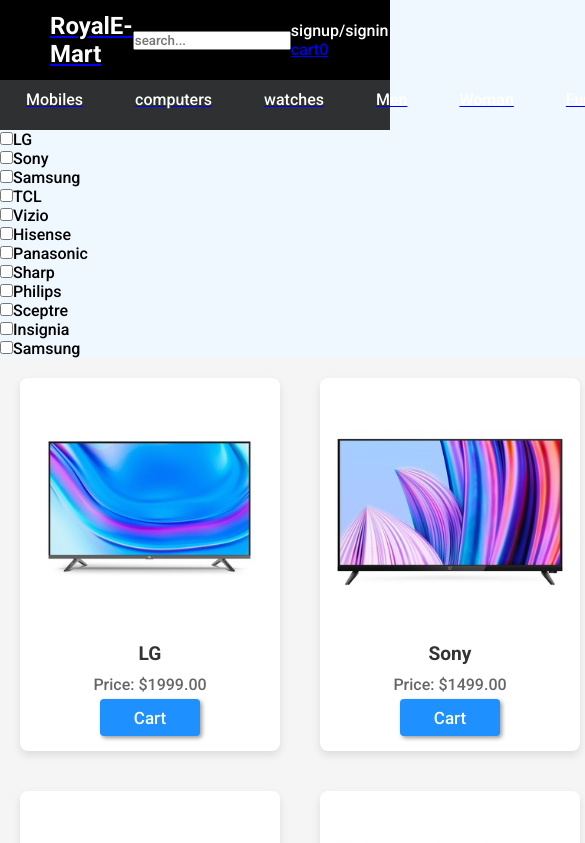
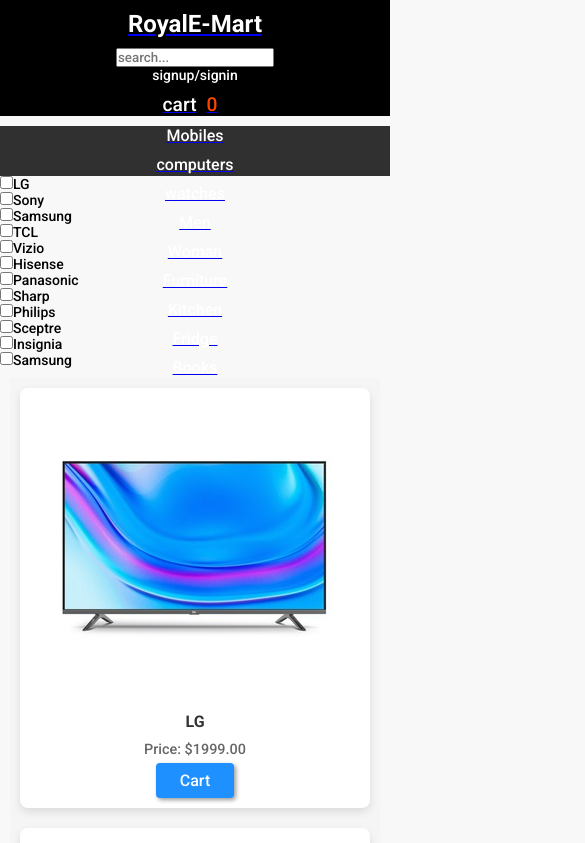
Before and after one commit to VenkyRo/E-Commerce-React, a React (Vite) app: page /tv in a window 390 px wide. Shown: the top 843 px of the page, 585 px wide, since content can reach past the window. Built offline with nearby package versions, Linux system fonts and the light colour scheme.

Commit message:
Update App.css

```diff
--- a/src/App.css
+++ b/src/App.css
@@ -231,23 +231,221 @@
 }
 
 
-/* Responsive Design */
-@media (max-width: 768px) {
+/* Responsive Design for Mobile Devices (Below 576px) */
+@media (max-width: 576px) {
+
+  /* Body and general layout */
+  body {
+    font-size: 14px; /* Reduce font size for smaller screens */
+    background-color: #f8f8f8; /* Lighter background for better readability */
+    margin: 0;
+    padding: 0;
+    box-sizing: border-box;
+    display: flex;
+    flex-direction: column;
+    align-items: center;
+  }
+
+  /* Navbar */
+  .navSection {
+    flex-direction: column; /* Stack navbar items */
+    height: auto;
+    padding: 10px;
+    width: 100%;
+    background-color: black;
+  }
+
+  .title h2 {
+    font-size: 1.5rem;
+    text-align: center;
+    color: white;
+    margin: 10px 0;
+  }
+
+  .navSection {
+    padding: 0 10px;
+  }
+
+  .subMenu ul {
+    display: block; /* Stack menu items vertically */
+    padding: 0;
+    text-align: center;
+  }
+
+  .subMenu ul li {
+    margin: 10px 0;
+    font-size: 1rem;
+  }
+
+  /* Product Grid Layout */
+  .product-list {
+    display: flex;
+    flex-direction: column; /* Stack product cards vertically */
+    gap: 15px;
+    padding: 10px;
+    width: 100%;
+    background-color: #f5f5f5;
+  }
+
+  .product-card {
+    padding: 10px;
+    font-size: 0.9rem;
+    transition: transform 0.2s ease, box-shadow 0.2s ease;
+    background-color: #fff;
+    border-radius: 8px;
+    box-shadow: 0 4px 8px rgba(0, 0, 0, 0.1);
+    text-align: center;
+  }
+
+  .product-card h2 {
+    font-size: 1rem;
+  }
+
+  .product-card img {
+    max-width: 100%;
+    height: auto;
+    border-radius: 4px;
+    margin-bottom: 10px;
+  }
+
+  .product-card p {
+    font-size: 0.9rem;
+  }
+
+  .product-card p:last-child {
+    font-weight: bold;
+    color: #000;
+  }
+
+  /* Single Product Page */
+  .single-product-page {
+    display: flex;
+    flex-direction: column; /* Stack content vertically */
+    gap: 20px;
+    padding: 15px;
+    width: 100%;
+    background-color: #ffffff;
+    margin-top: 20px;
+  }
+
+  .product-info {
+    text-align: center;
+    padding: 10px;
+  }
+
+  .product-title {
+    font-size: 1.5rem;
+    margin-bottom: 15px;
+  }
+
+  .product-description {
+    font-size: 1rem;
+    margin-bottom: 10px;
+    color: #6c757d;
+    line-height: 1.5;
+  }
+
+  .product-price {
+    font-size: 1.2rem;
+    margin-bottom: 15px;
+    color: #28a745;
+  }
+
+  .button-group {
+    flex-direction: column; /* Stack buttons vertically */
+    gap: 10px;
+    align-items: center;
+  }
+
+  .add-to-cart-btn,
+  .buy-now-btn {
+    width: 100%;
+    padding: 12px 0;
+    font-size: 1rem;
+  }
+
+  .add-to-cart-btn {
+    background-color: #007bff;
+  }
+
+  .add-to-cart-btn:hover {
+    background-color: #0056b3;
+  }
+
+  .buy-now-btn {
+    background-color: #28a745;
+  }
+
+  .buy-now-btn:hover {
+    background-color: #218838;
+  }
+
+  /* Product Image Section */
+  .product-image-container {
+    text-align: center;
+    margin-top: 20px;
+  }
+
+  .product-image {
+    max-width: 80%;
+    height: auto;
+    border-radius: 8px;
+  }
+
+  /* Cart Page */
   .Cart-Section {
-    flex-direction: column;
-    align-items: flex-start;
+    display: flex;
+    flex-direction: column; /* Stack cart details */
+    padding: 15px;
+    align-items: center;
+    width: 100%;
   }
 
   .cart-img {
-    margin-bottom: 10px;
+    width: 80px;
+    height: 80px;
   }
 
   .cat-detalis {
     padding-left: 0;
+    text-align: center;
   }
 
   .removeBtn {
-    align-self: flex-start;
+    width: 100%;
+    margin-top: 10px;
+    padding: 10px 0;
+  }
+
+  .cart {
+    text-align: center;
+    color: white;
+    font-size: 1.2rem;
     margin-top: 10px;
   }
+
+  .cart span {
+    color: orangered;
+    padding: 10px;
+  }
+
+  /* Buttons */
+  button {
+    font-size: 16px;
+    padding: 0.5em 1.5em;
+  }
+
+  button:hover {
+    background: linear-gradient(90deg, rgba(30,144,255,1) 0%, rgba(0,212,255,1) 100%);
+  }
+
+  button:active {
+    transform: translate(0em, 0.2em);
+  }
+
+  /* Page Section */
+  .pageSection {
+    display: block; /* Stack content vertically for mobile */
+    padding: 10px;
+  }
 }
```
